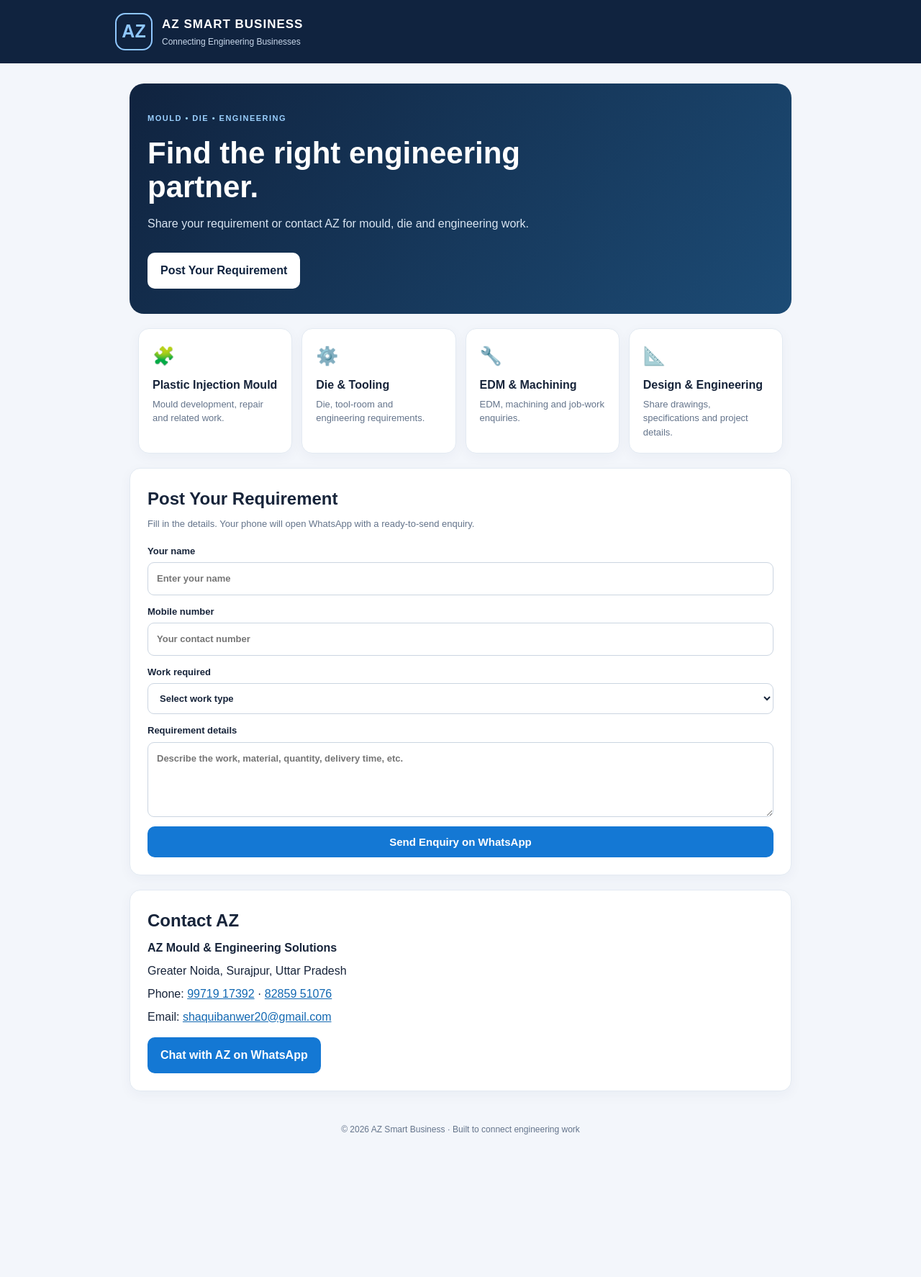
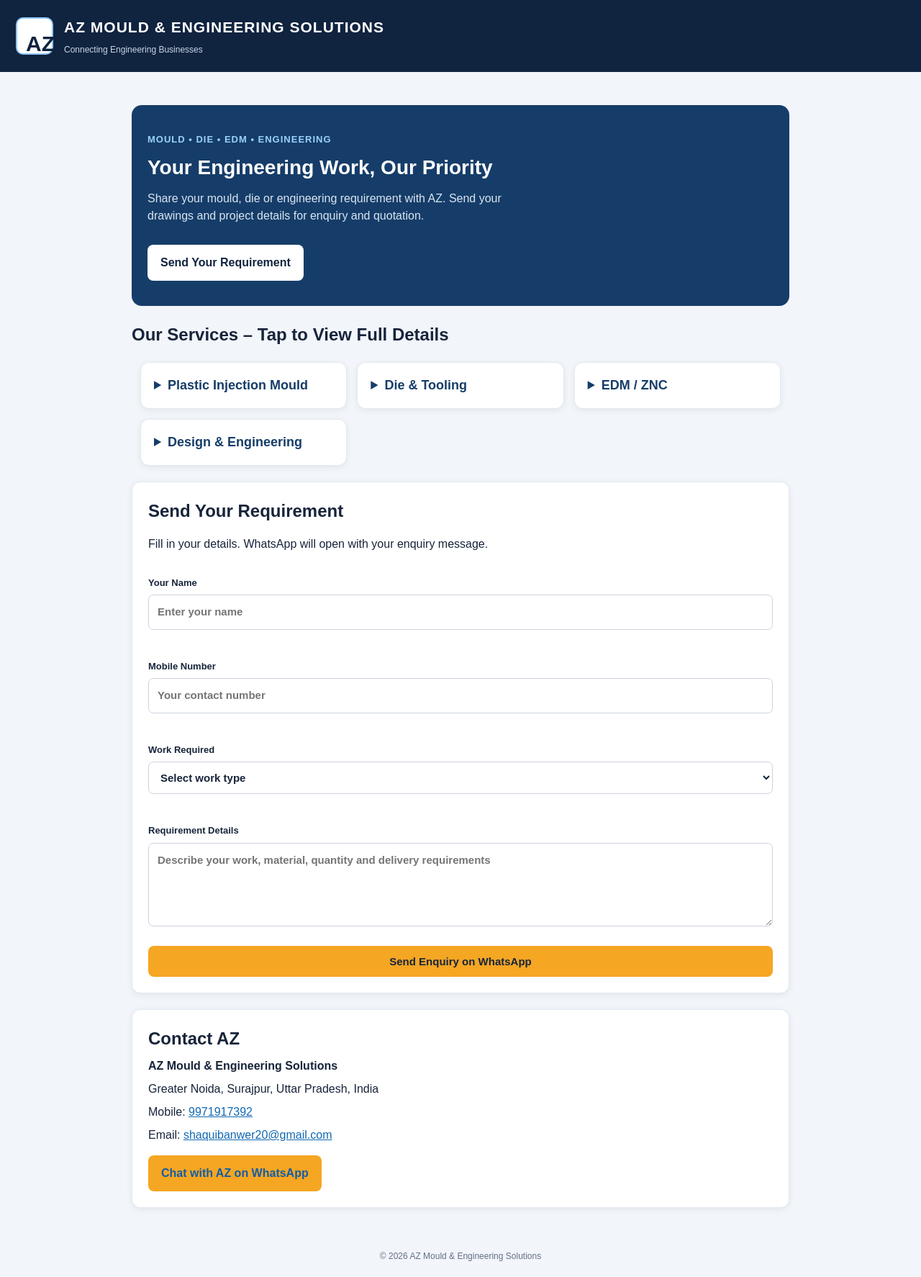
Before and after one commit to shaquibanwer20-source/az-smart-business, a plain HTML site: page index.html in a window 1280 px wide. Shown: the whole page at 72% size. Before the commit the page ends 1602 px from the top, so only its background shows below. Drawn offline with Linux system fonts and the light colour scheme.

Commit message:
Update index.html

```diff
--- a/index.html
+++ b/index.html
@@ -4,40 +4,131 @@
 <meta charset="utf-8">
 <meta name="viewport" content="width=device-width, initial-scale=1">
 <meta name="theme-color" content="#10233f">
-  <meta name="description" content="AZ Smart Business connects customers with mould, die and engineering services.">
-  <title>AZ Smart Business</title>
+<meta name="description" content="AZ Mould & Engineering Solutions - Mould, Die, EDM and Engineering Services.">
+<title>AZ Mould & Engineering Solutions</title>
 <link rel="manifest" href="manifest.webmanifest">
 <link rel="icon" href="icon.svg" type="image/svg+xml">
 <link rel="stylesheet" href="style.css">
+<style>
+body{font-family:Arial,sans-serif;margin:0;background:#f2f5fa;color:#17243a}
+.top{background:#10233f;color:white;padding:22px;display:flex;align-items:center;gap:15px}
+.brandmark{font-size:30px;font-weight:bold;background:#fff;color:#10233f;padding:12px;border-radius:10px}
+.top h1{font-size:21px;margin:0}.top p{margin:6px 0 0}
+main{max-width:950px;margin:auto;padding:18px}
+.hero{background:#163d69;color:white;padding:35px 22px;border-radius:14px;margin-bottom:22px}
+.hero h2{font-size:28px;margin:12px 0}
+.tag{font-size:13px;letter-spacing:1px}
+.primary,.secondary{display:inline-block;background:#f5a623;color:#17243a;padding:13px 18px;border:0;border-radius:8px;text-decoration:none;font-weight:bold;cursor:pointer}
+.cards{display:grid;grid-template-columns:repeat(auto-fit,minmax(220px,1fr));gap:14px}
+.card{background:white;padding:18px;border-radius:12px;box-shadow:0 2px 10px #00000012}
+.card summary{font-size:18px;font-weight:bold;cursor:pointer;color:#163d69}
+.card p{line-height:1.6}.card ul{padding-left:20px;line-height:1.8}
+.panel{background:white;padding:22px;border-radius:12px;margin-top:22px;box-shadow:0 2px 10px #00000012}
+label{display:block;font-weight:bold;margin:14px 0}
+input,select,textarea{width:100%;box-sizing:border-box;padding:12px;margin-top:7px;border:1px solid #ccd3df;border-radius:7px;font-size:15px}
+.contact a{color:#125da5}
+footer{text-align:center;padding:20px;color:#657086}
+</style>
 </head>
 <body>
+
 <header class="top">
 <div class="brandmark">AZ</div>
-  <div><h1>AZ SMART BUSINESS</h1><p>Connecting Engineering Businesses</p></div>
+<div>
+<h1>AZ MOULD & ENGINEERING SOLUTIONS</h1>
+<p>Connecting Engineering Businesses</p>
+</div>
 </header>
 
 <main>
+
 <section class="hero">
-    <span class="tag">MOULD • DIE • ENGINEERING</span>
-    <h2>Find the right engineering partner.</h2>
-    <p>Share your requirement or contact AZ for mould, die and engineering work.</p>
-    <a class="primary" href="#request">Post Your Requirement</a>
+<span class="tag">MOULD • DIE • EDM • ENGINEERING</span>
+<h2>Your Engineering Work, Our Priority</h2>
+<p>Share your mould, die or engineering requirement with AZ. Send your drawings and project details for enquiry and quotation.</p>
+<a class="primary" href="#request">Send Your Requirement</a>
 </section>
 
-  <section class="cards" aria-label="Services">
-    <article class="card"><div class="icon">🧩</div><h3>Plastic Injection Mould</h3><p>Mould development, repair and related work.</p></article>
-    <article class="card"><div class="icon">⚙️</div><h3>Die & Tooling</h3><p>Die, tool-room and engineering requirements.</p></article>
-    <article class="card"><div class="icon">🔧</div><h3>EDM & Machining</h3><p>EDM, machining and job-work enquiries.</p></article>
-    <article class="card"><div class="icon">📐</div><h3>Design & Engineering</h3><p>Share drawings, specifications and project details.</p></article>
+<h2>Our Services – Tap to View Full Details</h2>
+
+<section class="cards">
+
+<details class="card">
+<summary>Plastic Injection Mould</summary>
+<p>Plastic injection mould related requirements ke liye contact karein.</p>
+<ul>
+<li>New mould development enquiries</li>
+<li>Mould design and development support</li>
+<li>Mould repair and modification</li>
+<li>Mould maintenance requirements</li>
+<li>Plastic component mould enquiries</li>
+<li>Drawing-based quotation</li>
+</ul>
+<p>Apni component drawing, sample photo aur quantity share karein.</p>
+<a class="secondary" href="https://wa.me/919971917392?text=I%20need%20Plastic%20Injection%20Mould%20service">Enquire on WhatsApp</a>
+</details>
+
+<details class="card">
+<summary>Die & Tooling</summary>
+<p>Die, tooling aur tool-room related engineering work ke liye enquiry karein.</p>
+<ul>
+<li>Die manufacturing enquiries</li>
+<li>Tooling and fixture requirements</li>
+<li>Jig and fixture related work</li>
+<li>Tool modification and repair</li>
+<li>Tool-room job-work enquiries</li>
+<li>Drawing-based quotation</li>
+</ul>
+<p>Apni drawing aur technical details bhejein.</p>
+<a class="secondary" href="https://wa.me/919971917392?text=I%20need%20Die%20and%20Tooling%20service">Enquire on WhatsApp</a>
+</details>
+
+<details class="card">
+<summary>EDM / ZNC</summary>
+<p>EDM spark erosion aur ZNC machining related requirements share karein.</p>
+<ul>
+<li>EDM spark erosion enquiries</li>
+<li>ZNC machine job work</li>
+<li>Die and mould cavity work</li>
+<li>Electrode-related requirements</li>
+<li>Precision machining enquiries</li>
+<li>Job-work quotation</li>
+</ul>
+<p>Material, drawing aur job details share karein.</p>
+<a class="secondary" href="https://wa.me/919971917392?text=I%20need%20EDM%20ZNC%20service">Enquire on WhatsApp</a>
+</details>
+
+<details class="card">
+<summary>Design & Engineering</summary>
+<p>Design aur engineering support ke liye apni project requirement bhejein.</p>
+<ul>
+<li>Mould design enquiries</li>
+<li>2D drawing requirements</li>
+<li>3D design requirements</li>
+<li>Engineering drawing support</li>
+<li>Design modification enquiries</li>
+<li>Project-based quotation</li>
+</ul>
+<p>Drawing, file ya project details WhatsApp par share karein.</p>
+<a class="secondary" href="https://wa.me/919971917392?text=I%20need%20Design%20and%20Engineering%20service">Enquire on WhatsApp</a>
+</details>
+
 </section>
 
 <section class="panel" id="request">
-    <h2>Post Your Requirement</h2>
-    <p class="muted">Fill in the details. Your phone will open WhatsApp with a ready-to-send enquiry.</p>
+<h2>Send Your Requirement</h2>
+<p>Fill in your details. WhatsApp will open with your enquiry message.</p>
+
 <form id="requestForm">
-      <label>Your name<input id="name" required maxlength="70" placeholder="Enter your name"></label>
-      <label>Mobile number<input id="mobile" inputmode="tel" maxlength="15" placeholder="Your contact number"></label>
-      <label>Work required
+<label>Your Name
+<input id="name" required maxlength="70" placeholder="Enter your name">
+</label>
+
+<label>Mobile Number
+<input id="mobile" inputmode="tel" maxlength="15" placeholder="Your contact number">
+</label>
+
+<label>Work Required
 <select id="service" required>
 <option value="">Select work type</option>
 <option>Plastic Injection Mould</option>
@@ -48,7 +139,11 @@
 <option>Other engineering work</option>
 </select>
 </label>
-      <label>Requirement details<textarea id="details" required rows="4" placeholder="Describe the work, material, quantity, delivery time, etc."></textarea></label>
+
+<label>Requirement Details
+<textarea id="details" required rows="4" placeholder="Describe your work, material, quantity and delivery requirements"></textarea>
+</label>
+
 <button class="primary" type="submit">Send Enquiry on WhatsApp</button>
 </form>
 </section>
@@ -56,14 +151,15 @@
 <section class="panel contact">
 <h2>Contact AZ</h2>
 <p><strong>AZ Mould & Engineering Solutions</strong></p>
-    <p>Greater Noida, Surajpur, Uttar Pradesh</p>
-    <p>Phone: <a href="tel:+919971917392">99719 17392</a> · <a href="tel:+918285951076">82859 51076</a></p>
+<p>Greater Noida, Surajpur, Uttar Pradesh, India</p>
+<p>Mobile: <a href="tel:+919971917392">9971917392</a></p>
 <p>Email: <a href="mailto:shaquibanwer20@gmail.com">shaquibanwer20@gmail.com</a></p>
-    <a class="secondary" href="https://wa.me/919971917392" target="_blank" rel="noopener">Chat with AZ on WhatsApp</a>
+<a class="secondary" href="https://wa.me/919971917392">Chat with AZ on WhatsApp</a>
 </section>
+
 </main>
 
-<footer>© <span id="year"></span> AZ Smart Business · Built to connect engineering work</footer>
+<footer>© <span id="year"></span> AZ Mould & Engineering Solutions</footer>
 <script src="app.js"></script>
 </body>
 </html>
```
Lines whose indentation alone changed are shown as unchanged.
